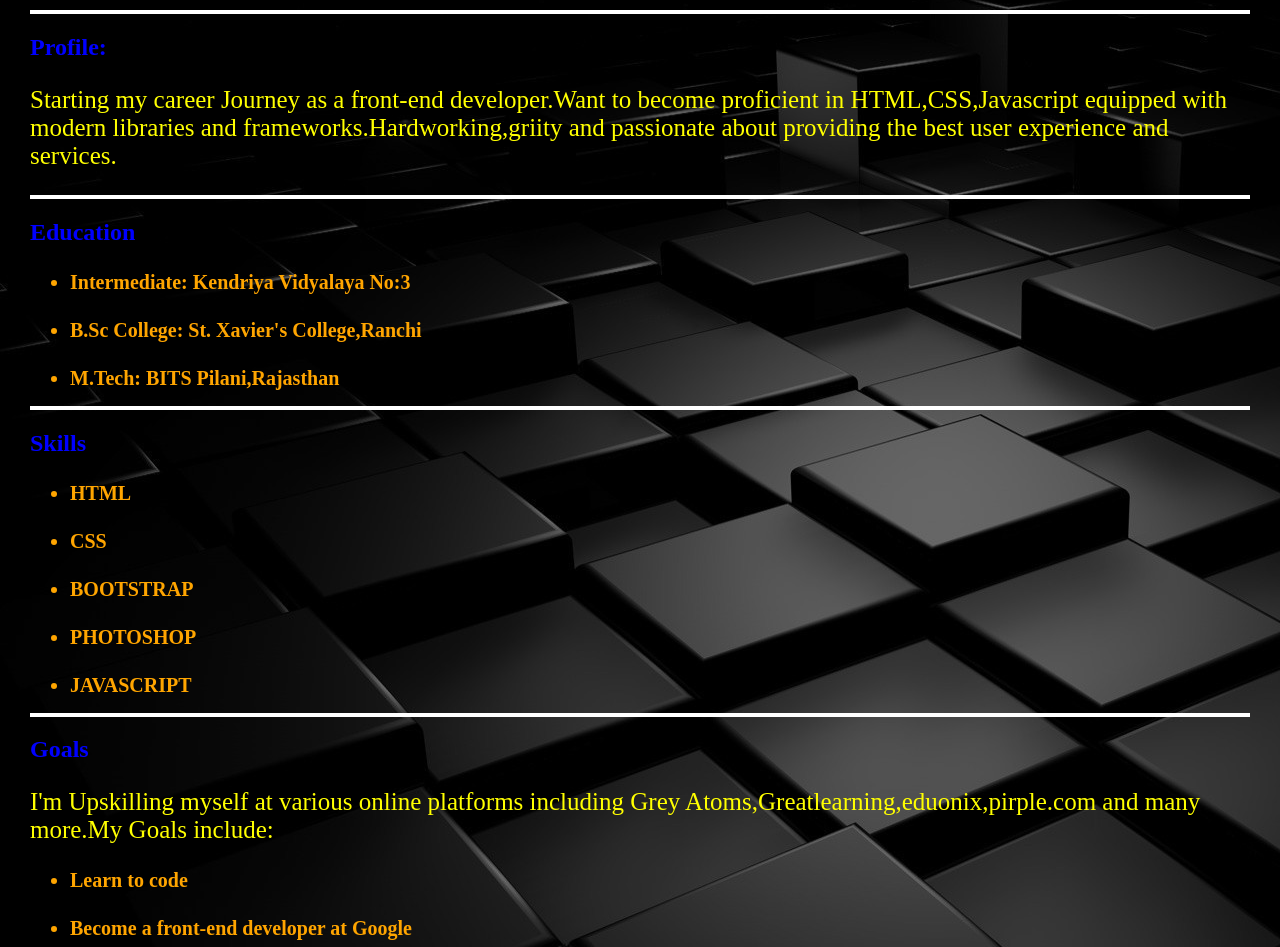
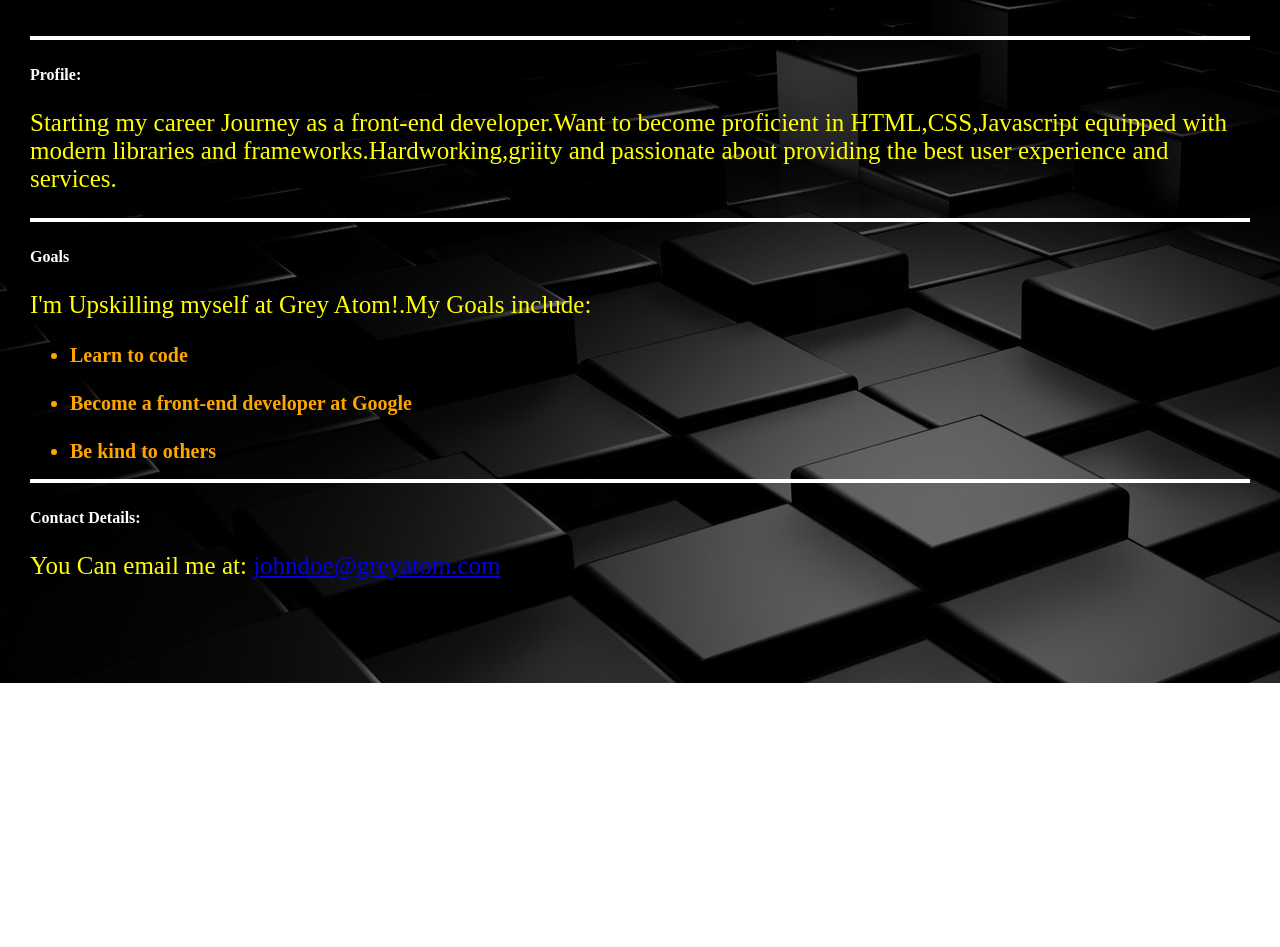
Before and after one commit to Devnandan557/personal-portfolio-page, a plain HTML site: page index.html in a window 1280 px wide. Shown: the part 117-1064 px from the top of the page. After the commit the page ends 800 px from the top, so only its background shows below. Drawn offline with Linux system fonts and the light colour scheme.

Commit message:
Update index.html

```diff
--- a/index.html
+++ b/index.html
@@ -13,64 +13,39 @@
 
 
        <body>
+          <div class="profileBody">
 
 
-
-       <header>
-       	<h1>DEVNANDAN YADAV</h1>
-       	<h2>Front-end developer, Grey Atom</h2>
-       	<hr/>
-       </header>
-       <section class="section1">
-       	<h1>Profile:</h1>
-       	<p>Starting my career Journey as a front-end developer.Want to become proficient in HTML,CSS,Javascript equipped with modern libraries and frameworks.Hardworking,griity and passionate about providing the best user experience and services.</p>
-       		<hr/>
-       </section>
-       <section class="section2">
-       	<h1>Education</h1>
-       			<ul>
-       			<li>Intermediate: Kendriya Vidyalaya No:3</li>
-       			<li>B.Sc College: St. Xavier's College,Ranchi</li>
-       			<li>M.Tech: BITS Pilani,Rajasthan</li>
-       		</ul>
-       	<hr/>
-
-       </section>
+       	<h1>JOHN DOE</h1>
+       	<h2>Front-end Engineer, Uber</h2><br/>
+       	<hr><br>
 
 
-       <section class="section3">
-       	<h1>Skills</h1>
-       	<div class="list2">
-       	<ul>
-       		<li>HTML</li>
-       		<li>CSS</li>
-       		<li>BOOTSTRAP</li>
-       		<li>PHOTOSHOP</li>
-       		<li>JAVASCRIPT</li>
-       	</ul>
-       </div><hr/>
-   </section>
+       	<strong>Profile:</strong><br>
+       	<p>Starting my career Journey as a front-end developer.Want to become proficient in HTML,CSS,Javascript equipped with modern libraries and frameworks.Hardworking,griity and passionate about providing the best user experience and services.</p>
+       	<hr/><br>
 
-   <section class="section4">
-   	<h1>Goals</h1>
-   	<p> I'm Upskilling myself at various online platforms including Grey Atoms,Greatlearning,eduonix,pirple.com and many more.My Goals include:</p>
+   	<strong>Goals</strong>
+   	<br>
+   	<p> I'm Upskilling myself at Grey Atom!.My Goals include:</p>
    	<ul>
    		<li>Learn to code</li>
    		<li>Become a front-end developer at Google</li>
    		<li>Be kind to others</li>
-   		<li>Be kind, honest and faithful to oraganisation.</li>
-   	</ul><hr>
-   </section>
 
-   <section>
-   	<h1>Contact details</h1>
-   	<p>Linkedin ID: <a href="https://www.linkedin.com/in/devnandan-yadav-2211301b0/">Connect via linkedin</a><br/><br/>You Can email me at: <a href="mailto:devnandanyadav1@gmail.com">devnandanyadav1@gmail.com</a>
+   	</ul>
+   	<hr><br>
 
-   	<h4>Phone No: +91 7004323446</h4>.
+   	<Strong>Contact Details:</Strong><br>
+   	<p>You Can email me at: <a href="#">johndoe@greyatom.com</a>
 
    	</p>
 
-   </section>
+   </div>
+
+
+
+
  </body>
 
 
```
